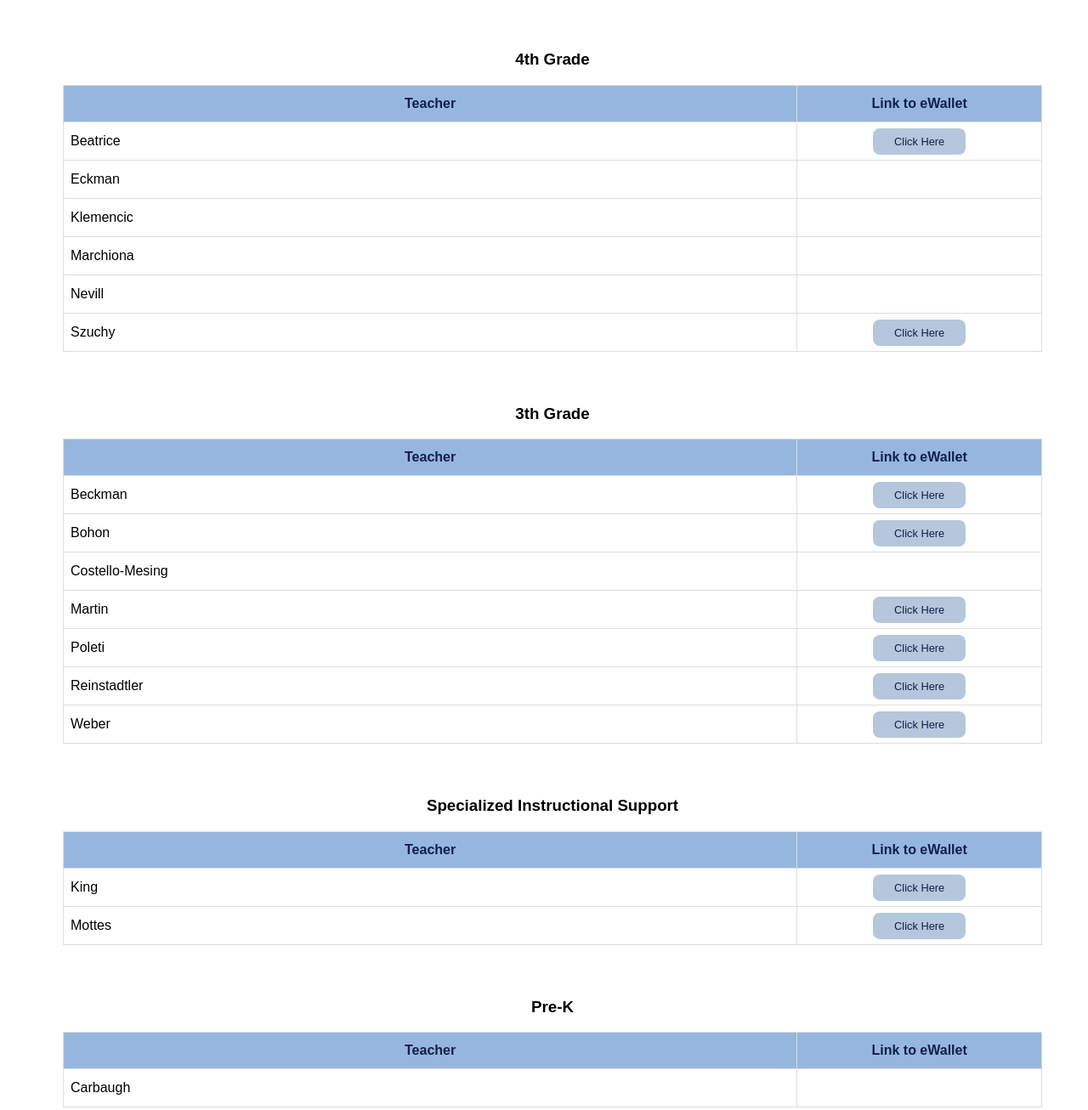
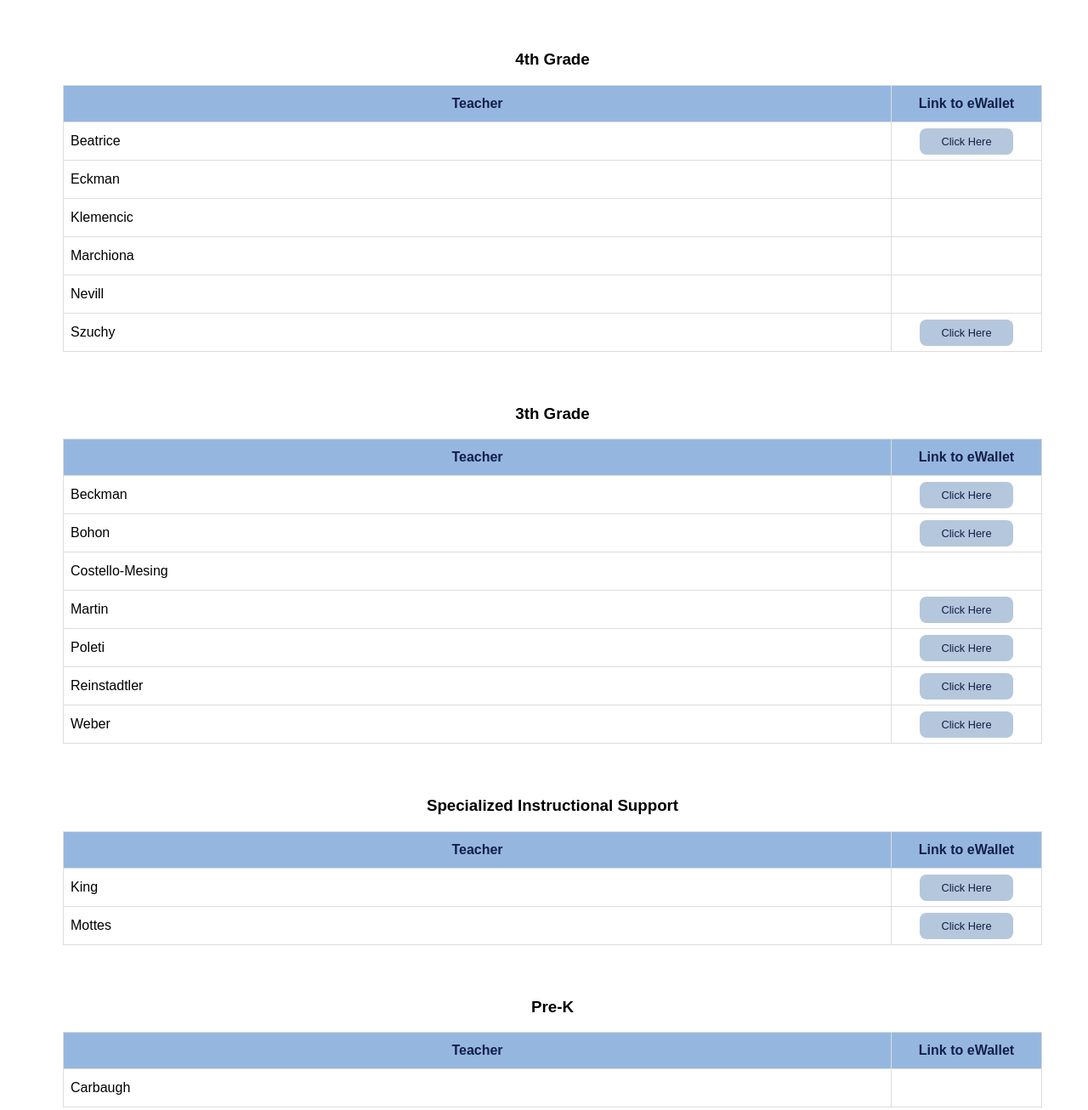
Before and after one commit to linz4220/cvpta-bookfair, a plain HTML site: page toddlane.html in a window 1280 px wide. Shown: the part 523-1829 px from the top of the page at 85% size. Drawn offline with Linux system fonts and the light colour scheme.

Commit message:
Add files via upload

```diff
--- a/toddlane.html
+++ b/toddlane.html
@@ -11,8 +11,8 @@
     <h3>5th Grade</h3>
     <table>
         <tr>
-            <th width="75%">Teacher</th>
-            <th width="25%">Link to eWallet</th>
+            <th>Teacher</th>
+            <th width="160px">Link to eWallet</th>
         </tr>
         <tr>
             <td style="text-align: left;">Balestrieri</td>
@@ -53,8 +53,8 @@
     <h3>4th Grade</h3>
     <table>
         <tr>
-            <th width="75%">Teacher</th>
-            <th width="25%">Link to eWallet</th>
+            <th>Teacher</th>
+            <th width="160px">Link to eWallet</th>
         </tr>
         <tr>
             <td style="text-align: left;">Beatrice</td>
@@ -87,8 +87,8 @@
     <h3>3th Grade</h3>
     <table>
         <tr>
-            <th width="75%">Teacher</th>
-            <th width="25%">Link to eWallet</th>
+            <th>Teacher</th>
+            <th width="160px">Link to eWallet</th>
         </tr>
         <tr>
             <td style="text-align: left;">Beckman</td>
@@ -125,8 +125,8 @@
     <h3>Specialized Instructional Support</h3>
     <table>
         <tr>
-            <th width="75%">Teacher</th>
-            <th width="25%">Link to eWallet</th>
+            <th>Teacher</th>
+            <th width="160px">Link to eWallet</th>
         </tr>
         <tr>
             <td style="text-align: left;">King</td>
@@ -143,8 +143,8 @@
     <h3>Pre-K</h3>
     <table>
         <tr>
-            <th width="75%">Teacher</th>
-            <th width="25%">Link to eWallet</th>
+            <th>Teacher</th>
+            <th width="160px">Link to eWallet</th>
         </tr>
         <tr>
             <td style="text-align: left;">Carbaugh</td>
```
